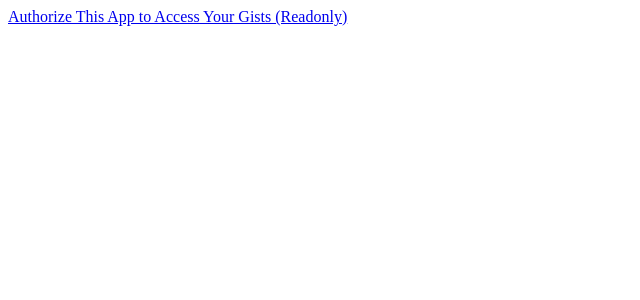
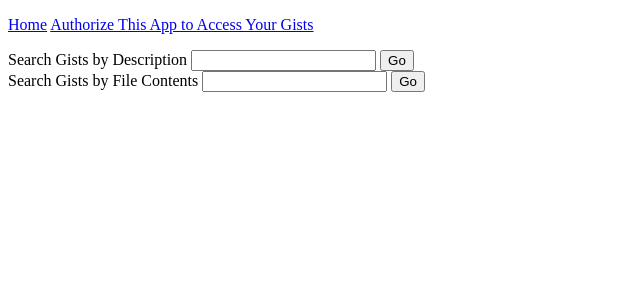
Before and after one commit to seanbehan/gistsearch, a Flask app: template templates/home.html in a window 1280 px wide. Shown: the top 300 px of the page, without its empty margins (0-640 px from the left). Run offline with Flask 2, Linux system fonts and the light colour scheme; the template is opened without the code that fills it, so the values that code supplies are empty; parts of the project's set-up code (start-up, migrations or seed data) failed here and were passed over.

Commit message:
more routes

```diff
--- a/app.py
+++ b/app.py
@@ -1,7 +1,7 @@
 from flask import Flask, render_template as render, request, redirect, jsonify
 from os import environ as env, path
 from requests import post
-from urllib import urlencode, unquote
+from urllib import urlencode, unquote, quote
 from urlparse import parse_qs
 from lib import db, gists, save_gists
 from rq import Queue
@@ -12,13 +12,28 @@ app = Flask(__name__)
 
 @app.route("/")
 def home():
-    return render('home.html')
+    files = [f for f in db.query('select distinct language from files') if f['language']]
+    return render('home.html', files=files)
 
-@app.route("/gists.json")
-def gists():
-    return jsonify(
-        gists=[g for g in db['gists'].all()]
-    )
+@app.route("/search")
+def search():
+    q = request.args.get('desc')
+    gists = [gist for gist in db.query('select * from gists where description ~* :q', q=q)]
+    return render('search.html', gists=gists)
+
+@app.route("/language")
+def language():
+    q = request.args.get('lgn')
+    gists = [gist for gist in db.query('select distinct (f.gist_id, f.filename), g.*,f.* from gists g join files f on g.gist_id = f.gist_id where f.language = :q order by f.gist_id,f.filename', q=q)]
+
+    return render('search.html', gists=gists)
+
+@app.route("/file_contents")
+def file_contents():
+    q = unquote(request.args.get('txt'))
+    gists = [gist for gist in db.query('select distinct (g.gist_id), * from gists g, files f where g.gist_id = f.gist_id and f.content ilike :q', q="%"+q+"%")]
+    return render('search.html', gists=gists)
+
 
 @app.route("/authorize")
 def authorize():
--- a/templates/home.html
+++ b/templates/home.html
@@ -5,6 +5,30 @@
     <title>Gist Search</title>
   </head>
   <body>
-    <a href="/authorize">Authorize This App to Access Your Gists (Readonly)</a>
+    <p>
+      <a href="/">Home</a>
+      <a href="/authorize">Authorize This App to Access Your Gists</a>
+    </p>
+    <form class="" action="/search" method="get">
+      <label>Search Gists by Description</label>
+      <input type="text" name="desc" value="{{request.args.get('desc', '')}}">
+      <button>Go</button>
+    </form>
+
+    <form class="" action="/file_contents" method="get">
+      <label>Search Gists by File Contents</label>
+      <input type="text" name="txt" value="{{request.args.get('txt', '')}}">
+      <button>Go</button>
+    </form>
+
+    {%block main %}
+    <ul>
+      {% for file in files %}
+        <li>
+          <a href="/language?lgn={{file.language}}">{{file.language}}</a>
+        </li>
+      {% endfor %}
+    </ul>
+    {% endblock %}
   </body>
 </html>
```
Also changed, not shown: templates/search.html (added, +16 -0 lines).
